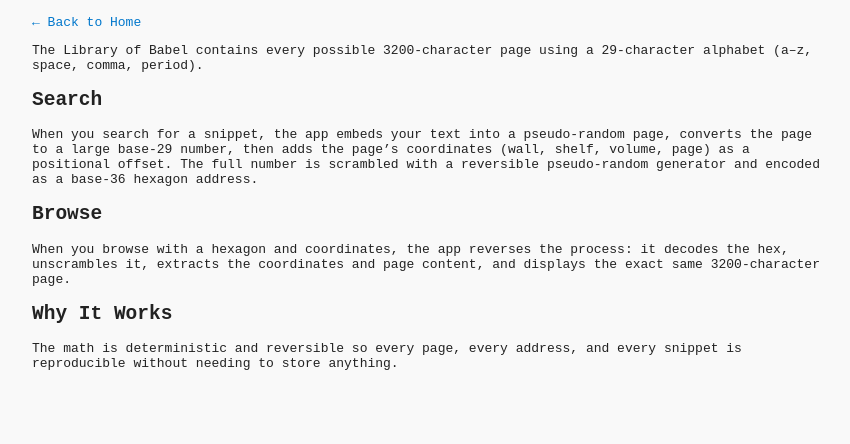
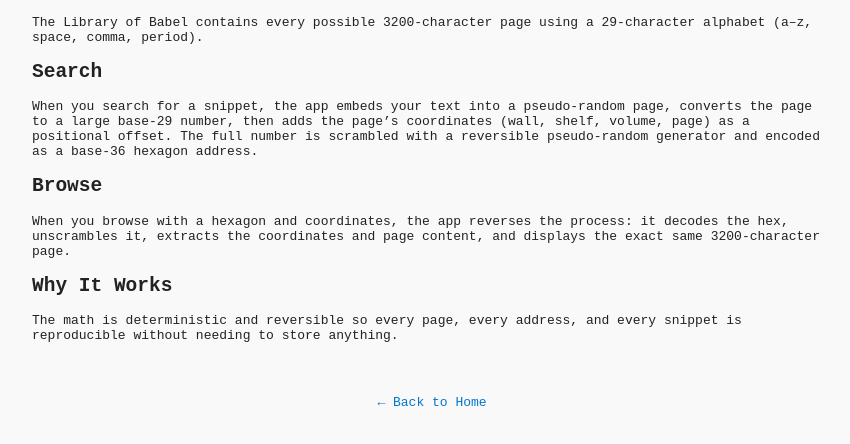
Before and after one commit to jrhea/library-of-babel, a plain HTML site: page how-it-works.html in a window 1280 px wide. Shown: the part 76-520 px from the top of the page, without its empty margins (208-1058 px from the left). Drawn offline with Linux system fonts and the light colour scheme.

Commit message:
add home link to footer of how it works page

```diff
--- a/how-it-works.html
+++ b/how-it-works.html
@@ -30,8 +30,6 @@
 <body>
   <h1>How It Works</h1>
 
-  <p><a href="index.html">← Back to Home</a></p>
-
   <p>
     The Library of Babel contains every possible 3200-character page using a 29-character alphabet
     (a–z, space, comma, period).
@@ -57,5 +55,8 @@
     The math is deterministic and reversible so every page, every address, and every snippet
     is reproducible without needing to store anything.
   </p>
+  <footer style="margin-top: 4em; text-align: center; font-family: monospace;">
+    <a href="index.html" style="color: #0077cc; text-decoration: none;">← Back to Home</a>
+  </footer>
 </body>
 </html>
```
